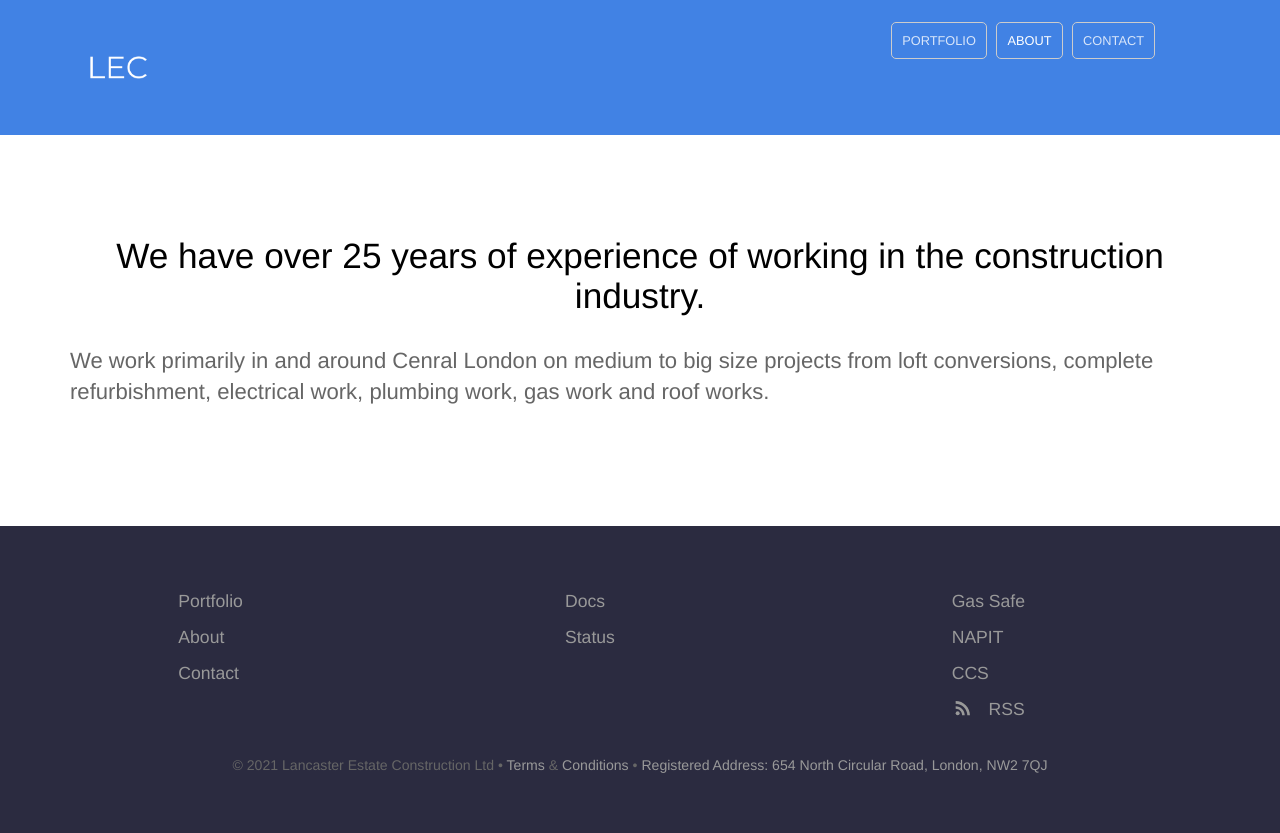
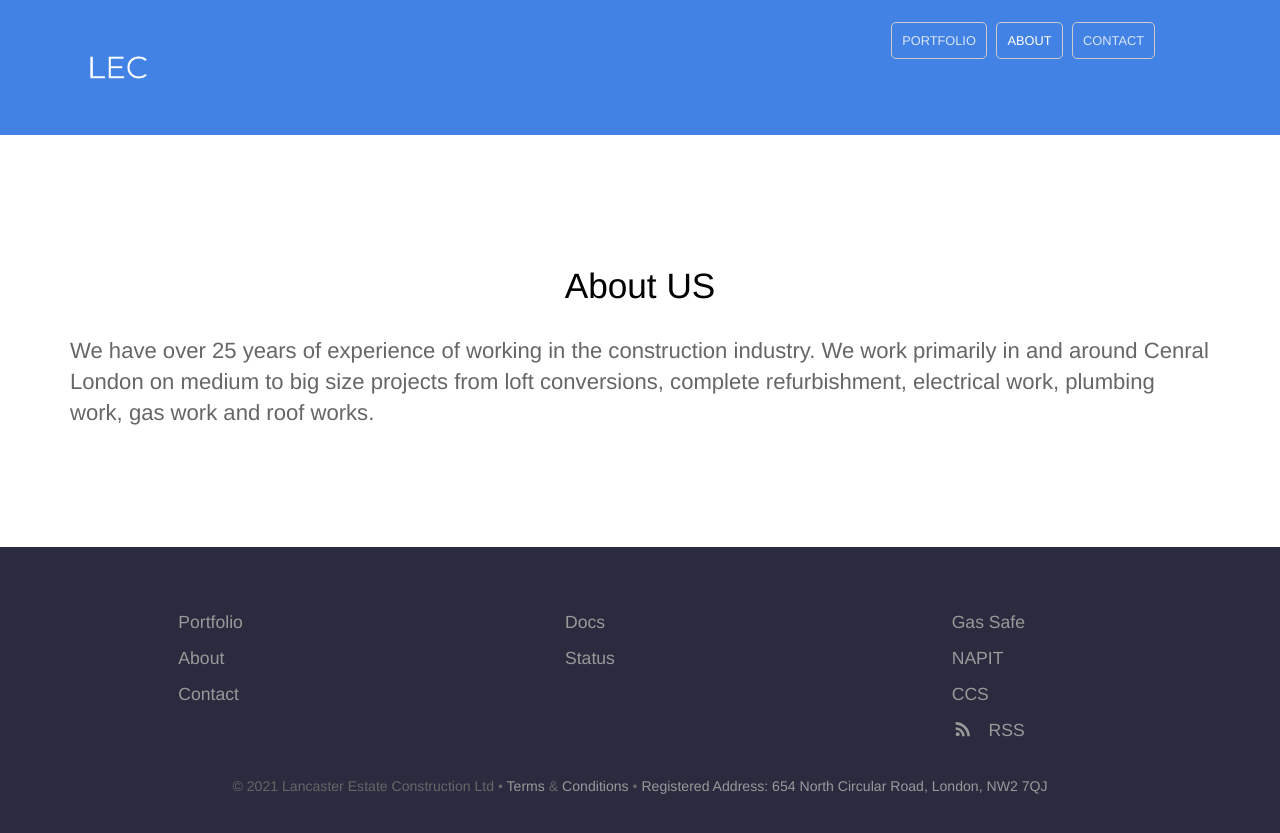
Before and after one commit to lacweb3/constructlancaster, a Jekyll site: the page built from about.html, in a window 1280 px wide. Shown: the top 833 px of the page. Built offline with Jekyll 4.4.1, drawn with Linux system fonts in a browser that asks for light colours.

Commit message:
Update about.html

```diff
--- a/about.html
+++ b/about.html
@@ -1,7 +1,7 @@
 ---
-title: We have over 25 years of experience of working in the construction industry.
+title: <h2> About US </h2>
 description: >-
-  <p> We work primarily in and around Cenral London on medium to big size projects from loft conversions, complete refurbishment, electrical work, plumbing work, gas work and roof works. </p>
+  <p> We have over 25 years of experience of working in the construction industry. We work primarily in and around Cenral London on medium to big size projects from loft conversions, complete refurbishment, electrical work, plumbing work, gas work and roof works. </p>
 ---
 
 <p class="editor-link" style="text-align: center;"><a href="cloudcannon:collections/_staff_members/" class="btn"><strong>&#9998;</strong> Manage Staff members</a></p>
```
